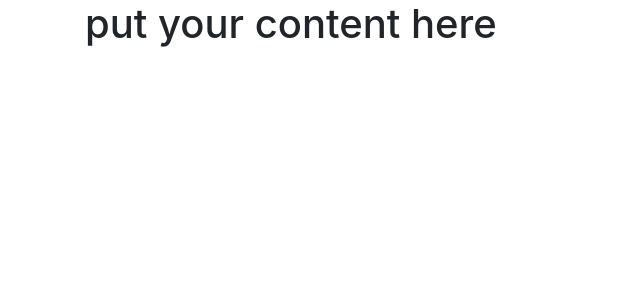
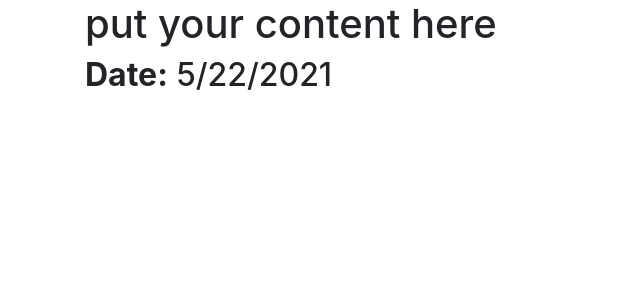
Before and after one commit to Jasonnugraha/IoT-RainProject, a Flask app: page / in a window 1280 px wide. Shown: the part 56-356 px from the top of the page, without its empty margins (0-640 px from the left). Run offline with Flask 2, Linux system fonts and the light colour scheme; some libraries are stand-ins or nearby versions.

Commit message:
Simple small Home.html addition to test the commit (Show current date)

```diff
--- a/webserver/templates/home.html
+++ b/webserver/templates/home.html
@@ -5,5 +5,16 @@
 <!-- YOUR CONTENT IS FROM HERE -->
 {% block content %}
 <!-- PUT YOUR CONTENT HERE -->
+
 <h1>put your content here</h1>
+
+<!-- Showing the current date -->
+<h2>
+    <b>Date:</b> <span id ="date"></span>
+</h2>
+    <script>
+        var dt = new Date();
+        document.getElementById("date").innerHTML = dt.toLocaleDateString();
+    </script>
+
 {% endblock %}
```
